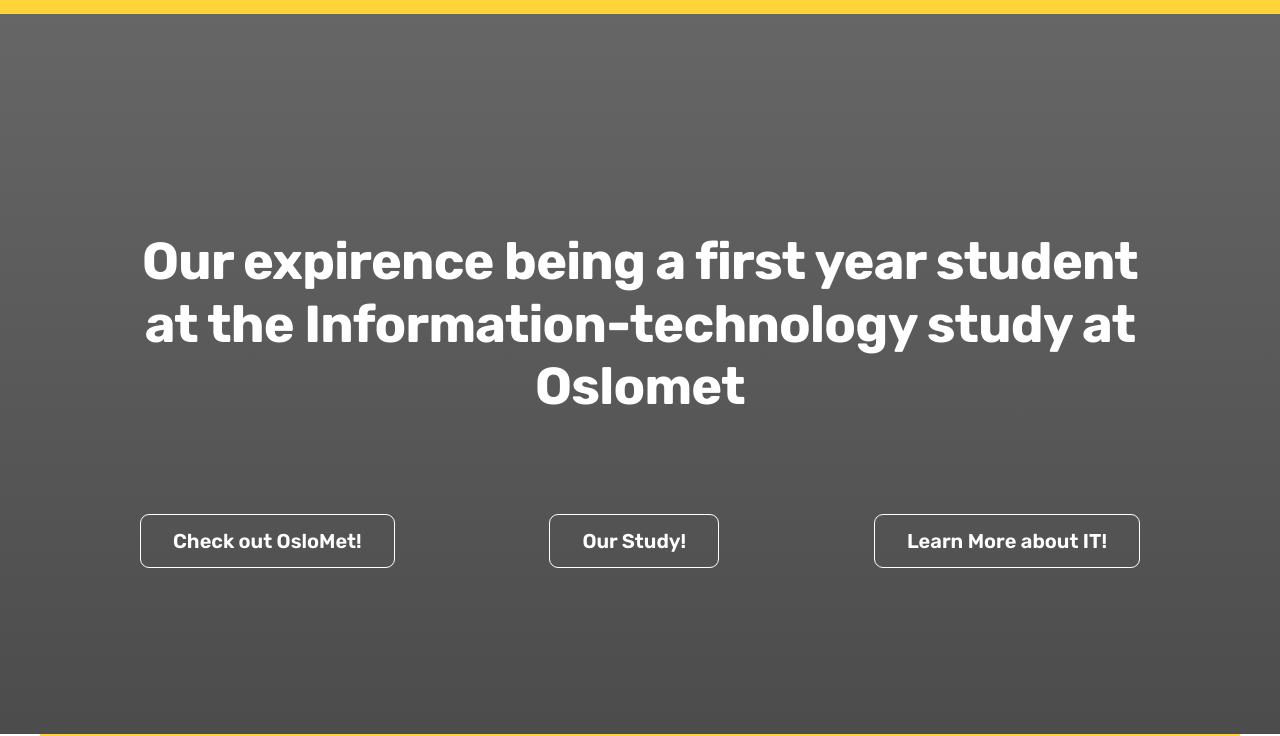
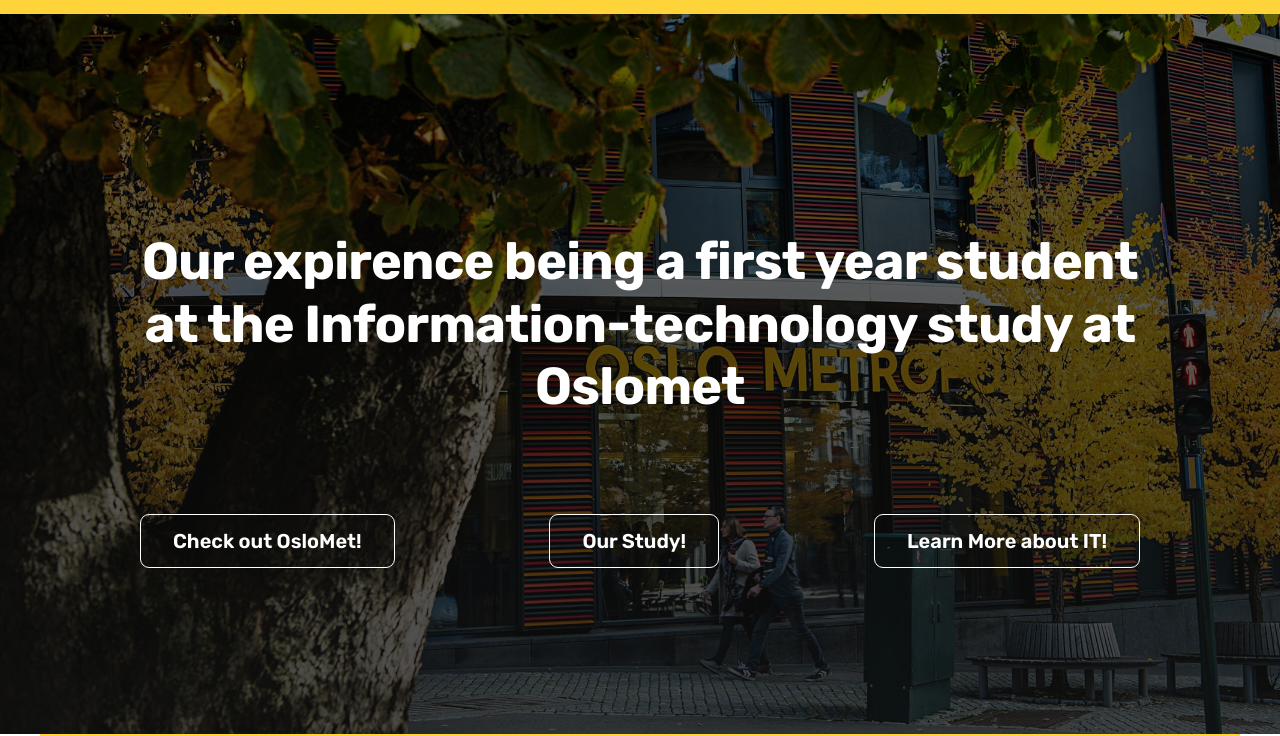
Before and after one commit to LucasDolva/OSLOMET_FINAL_ASSIGNMENT, a plain HTML site: page index.html in a window 1280 px wide. Shown: the part 66-802 px from the top of the page. Drawn offline with nearby package versions, Linux system fonts and the light colour scheme; the site is published under a folder, as on GitHub Pages, so addresses that start at the root find nothing.

Commit message:
Update style-main.css

```diff
--- a/css/style-main.css
+++ b/css/style-main.css
@@ -7,7 +7,7 @@
   height: 90vh;
 
   background-image: linear-gradient(rgba(0, 0, 0, 0.6), rgba(17, 17, 17, 0.753)),
-    url(/img/main-page-pic/p32-background.jpg);
+    url(../img/main-page-pic/p32-background.jpg);
 
   background-size: cover;
   display: flex;
```
